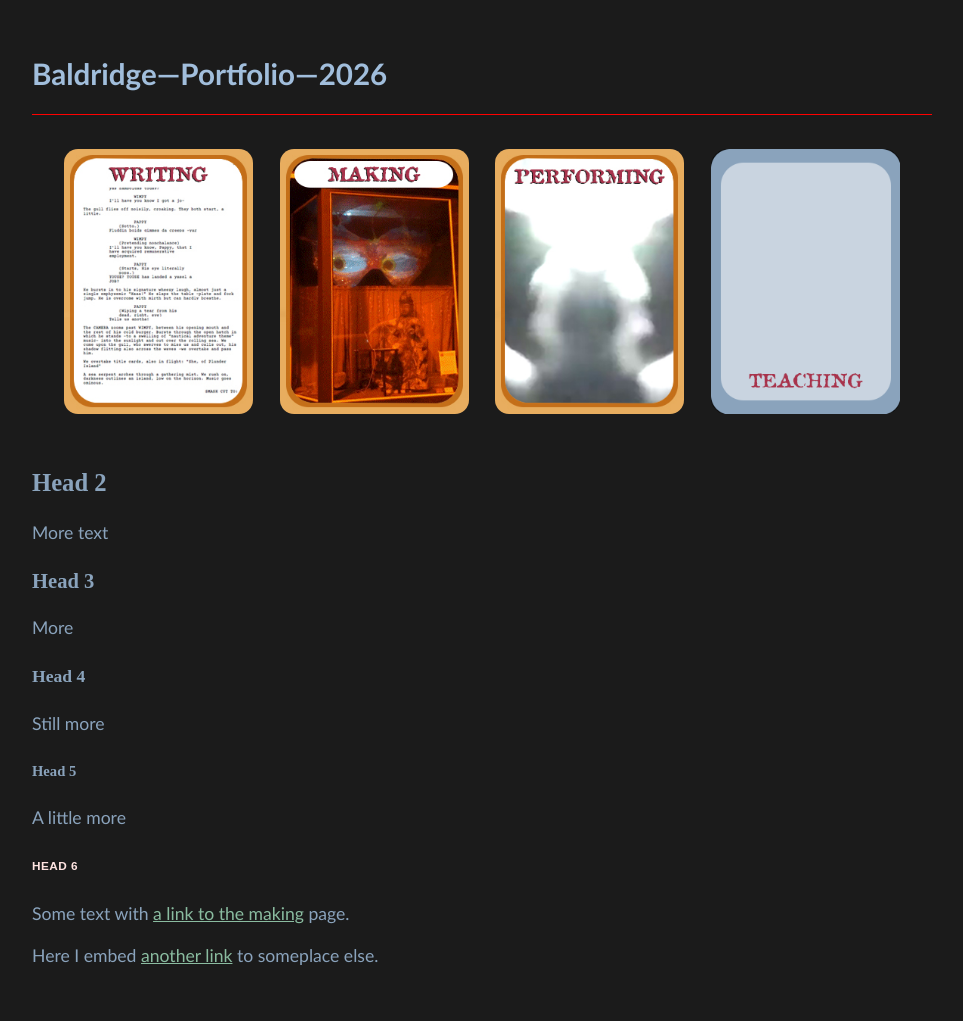
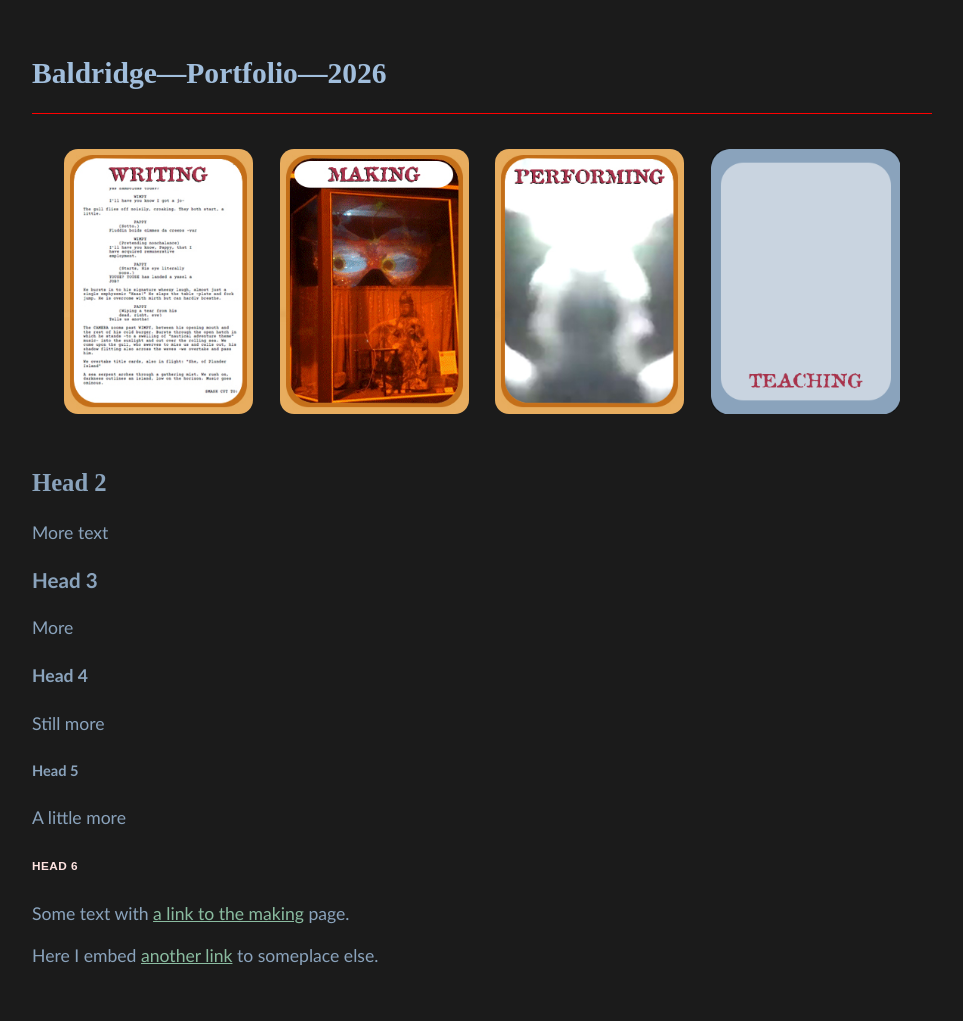
Before and after one commit to Interactimation/portfolio, a Jekyll site: the page built from index.md, in a window 1280 px wide. Shown: the whole page, without its empty margins (158-1121 px from the left). Built offline with Jekyll 4.4.1, drawn with Linux system fonts in a browser that asks for light colours.

Commit message:
correction to h3-5

```diff
--- a/assets/custom.css
+++ b/assets/custom.css
@@ -43,6 +43,7 @@ del {
 /* headings 1 and 2 */
 .markdown-body h1 {
   font-size: 160%;
+  font-family: "Times New Roman", Times, serif;
   color: inherit;                           /* same as body text */
 }
 
@@ -56,7 +57,6 @@ del {
 .markdown-body h3,
 .markdown-body h4,
 .markdown-body h5 {
-  font-family: "Times New Roman", Times, serif;
   color: inherit;
 }
 
```
